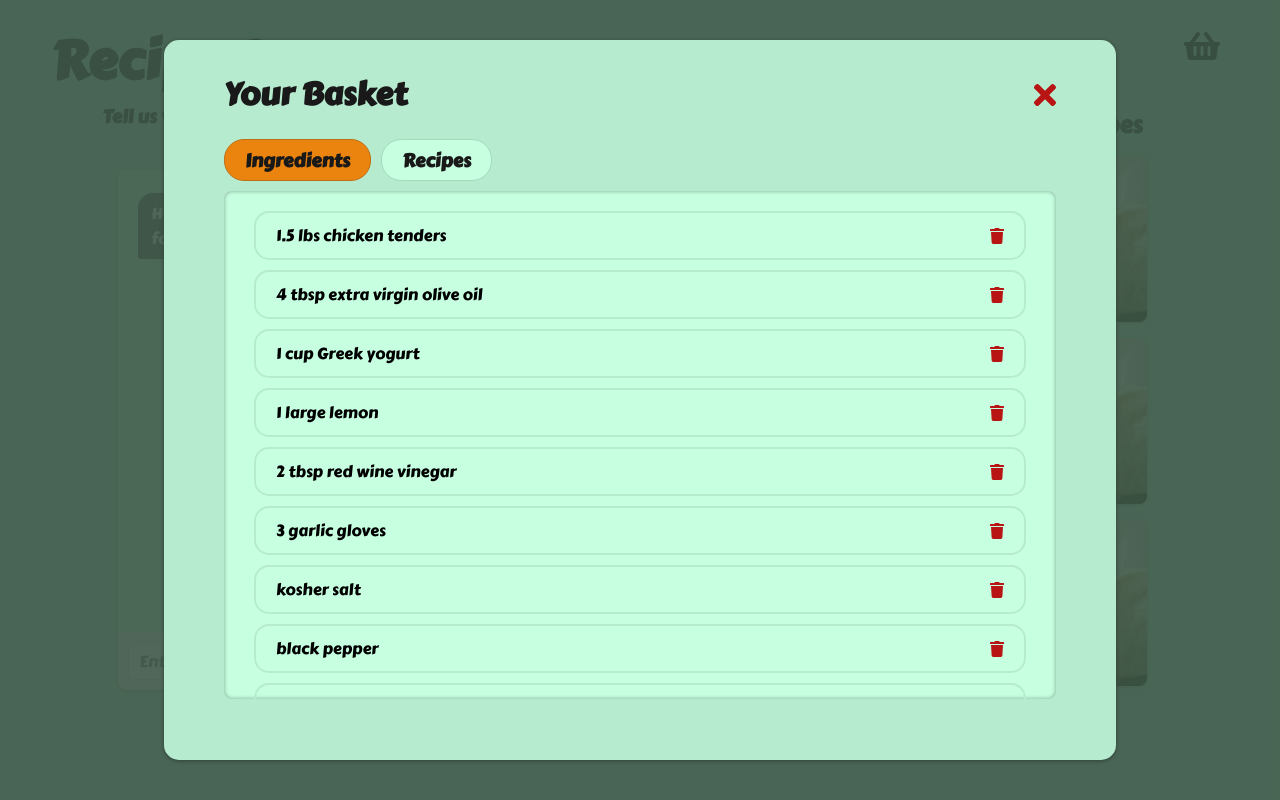
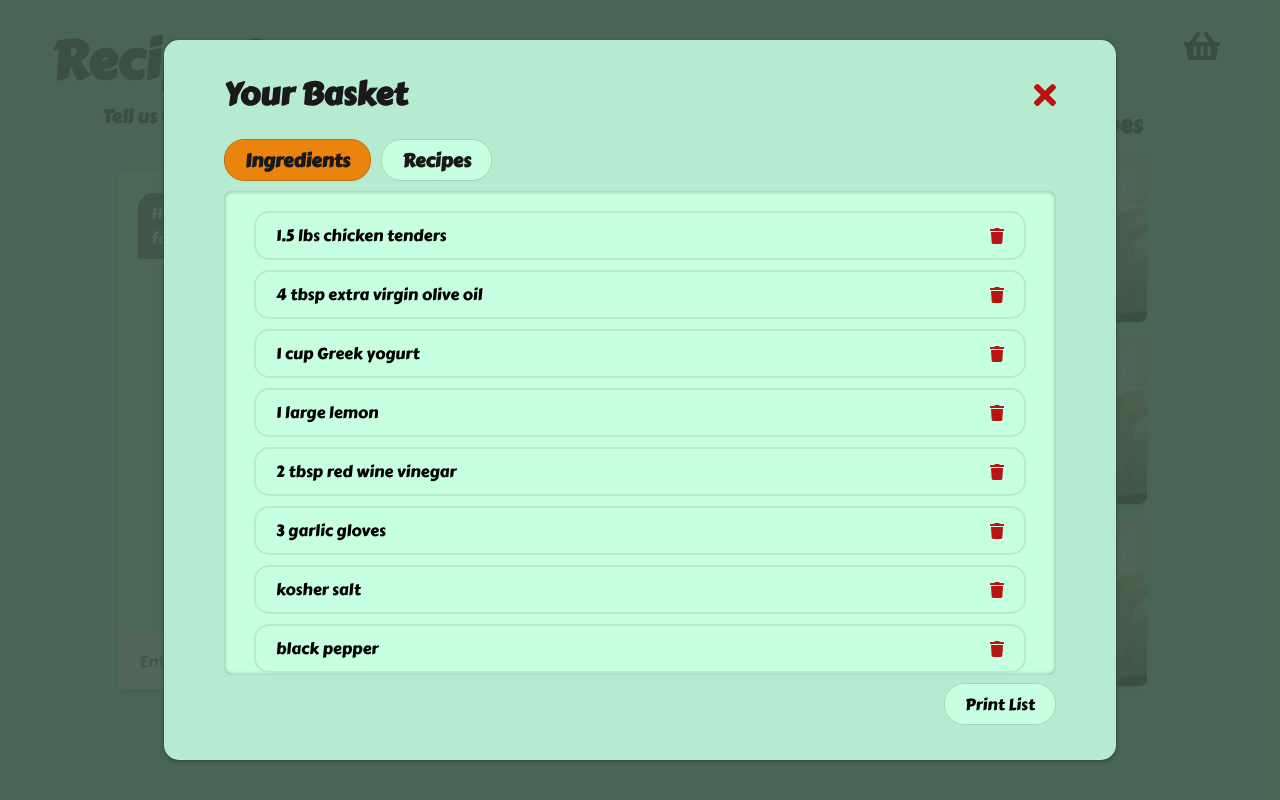
Before and after one commit to ajessefowler/RecipeSesameMockUp, a React (Create React App) app: page / in a window 1280 px wide. Both pictures are taken after a click on the element 1202 px from the left and 46 px from the top of the page. Built offline with nearby package versions, Linux system fonts and the light colour scheme.

Commit message:
Replaced files with updated ones from Rachel. Invited everyone as collaborators.

```diff
--- a/src/components/CartScreen/CartContents/CartContents.css
+++ b/src/components/CartScreen/CartContents/CartContents.css
@@ -7,8 +7,21 @@
     overflow: scroll;
     background-color: var(--main-color-light);
     border-radius: var(--small-radius);
-    height: 61vh;
+    height: 58vh;
     width: 100%;
     padding: 10px 0;
     box-shadow: var(--list-shadow);
 }
+
+.printButton {
+    background-color: var(--main-color-light);
+    border: 1px solid rgb(162, 216, 187);
+    padding: 0 20px;
+    margin: 8px 0;
+    height: 40px;
+    border-radius: 20px;
+    display: flex;
+    justify-content: end;
+    align-items: center;
+    float: right;
+}
--- a/src/components/CartScreen/CartContents/CartContents.js
+++ b/src/components/CartScreen/CartContents/CartContents.js
@@ -18,6 +18,10 @@ const CartContents = (props) => {
                     <CartItem key={index} item={item} />
                 )) : <CartItem item={"Homemade Greek Chicken Gyro"}/> }
             </div>
+
+            <div className="printButton">
+                <p>Print List</p>
+            </div>
         </div>
     );
 }
--- a/src/components/HomeScreen/RecommendedContainer/RecommendedContainer.css
+++ b/src/components/HomeScreen/RecommendedContainer/RecommendedContainer.css
@@ -28,7 +28,7 @@
 
 .recommendedScroll {
     display: flex;
-    overflow: scroll;
+    /*overflow: scroll;*/
 }
 
 @media only screen and (min-width: 1000px) {
--- a/src/components/RecipeScreen/RecipeContainer/RecipeContainer.css
+++ b/src/components/RecipeScreen/RecipeContainer/RecipeContainer.css
@@ -39,7 +39,7 @@
 .recipeContent {
     display: flex;
     justify-content: space-between;
-    overflow: scroll;
+    /*overflow: scroll;*/
     height: 100vh;
 }
 
--- a/src/index.css
+++ b/src/index.css
@@ -6,6 +6,7 @@ p, h1, h2, h3, input, li {
 
 input {
   font-size: 16px;
+  color: var(--black-text);
 }
 
 h1, h2, h3 {
```
Also changed, not shown: src/cssVariables.css (indentation only).
